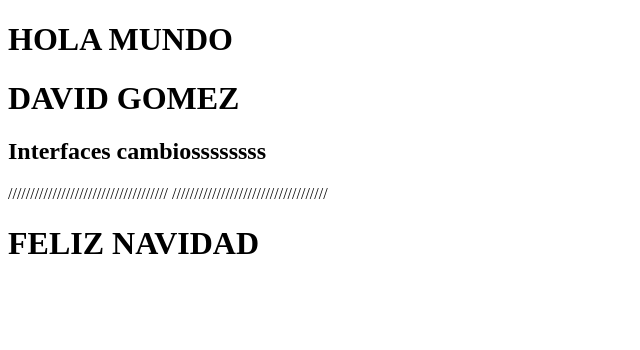
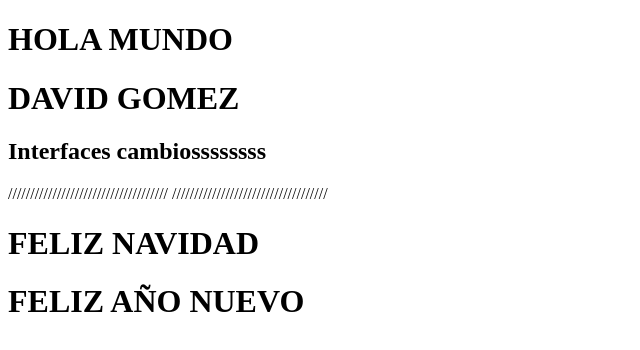
Before and after one commit to DaviRojas/Rojas2001.github.io, a plain HTML site: page index.html in a window 1280 px wide. Shown: the whole page, without its empty margins (0-640 px from the left). Drawn offline with Linux system fonts and the light colour scheme.

Commit message:
agregar linea

```diff
--- a/index.html
+++ b/index.html
@@ -12,5 +12,6 @@
     ////////////////////////////////////
     ///////////////////////////////////
     <h1>FELIZ NAVIDAD</h1>
+    <h1>FELIZ AÑO NUEVO</h1>
 </body>
 </html>
```
